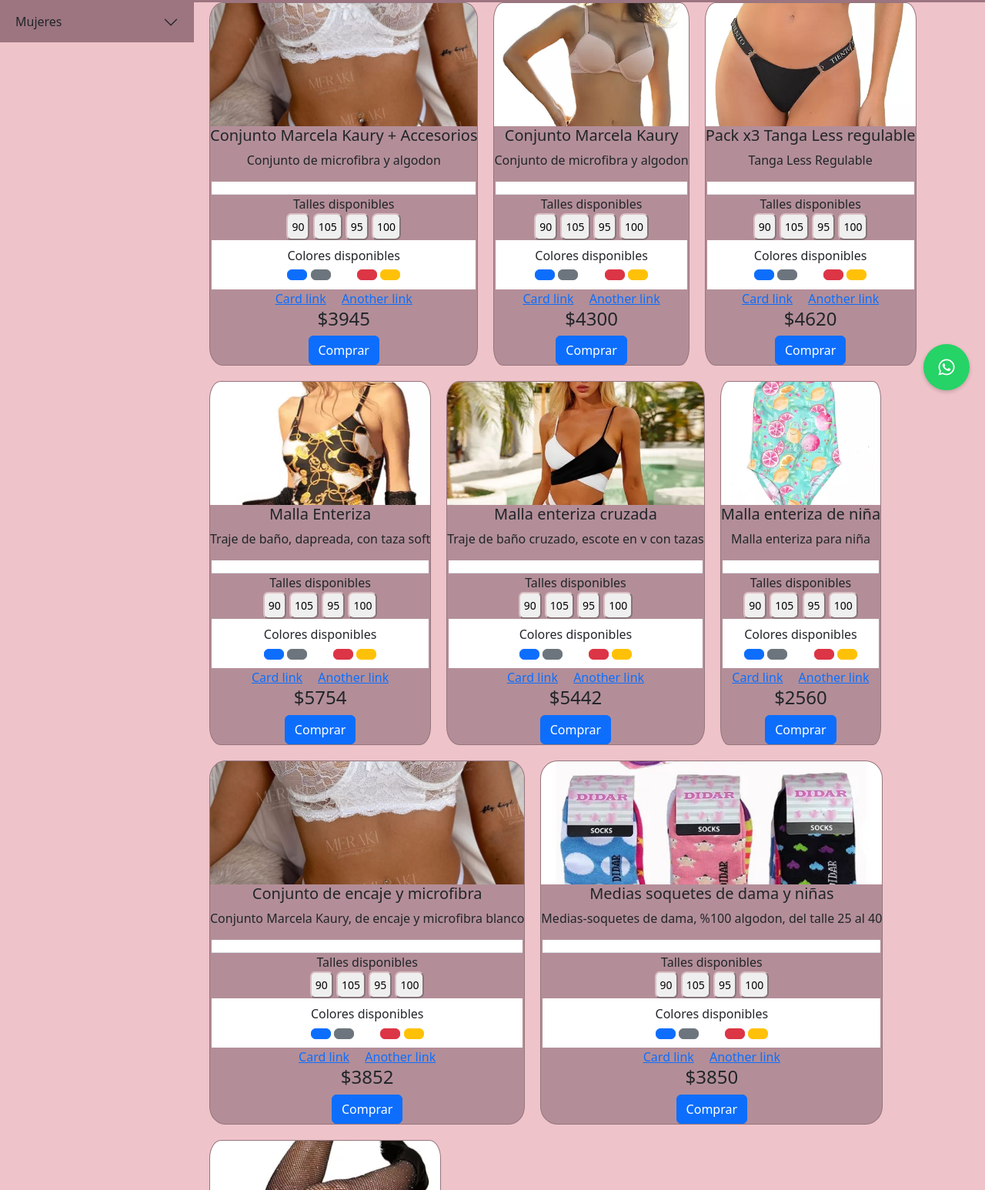
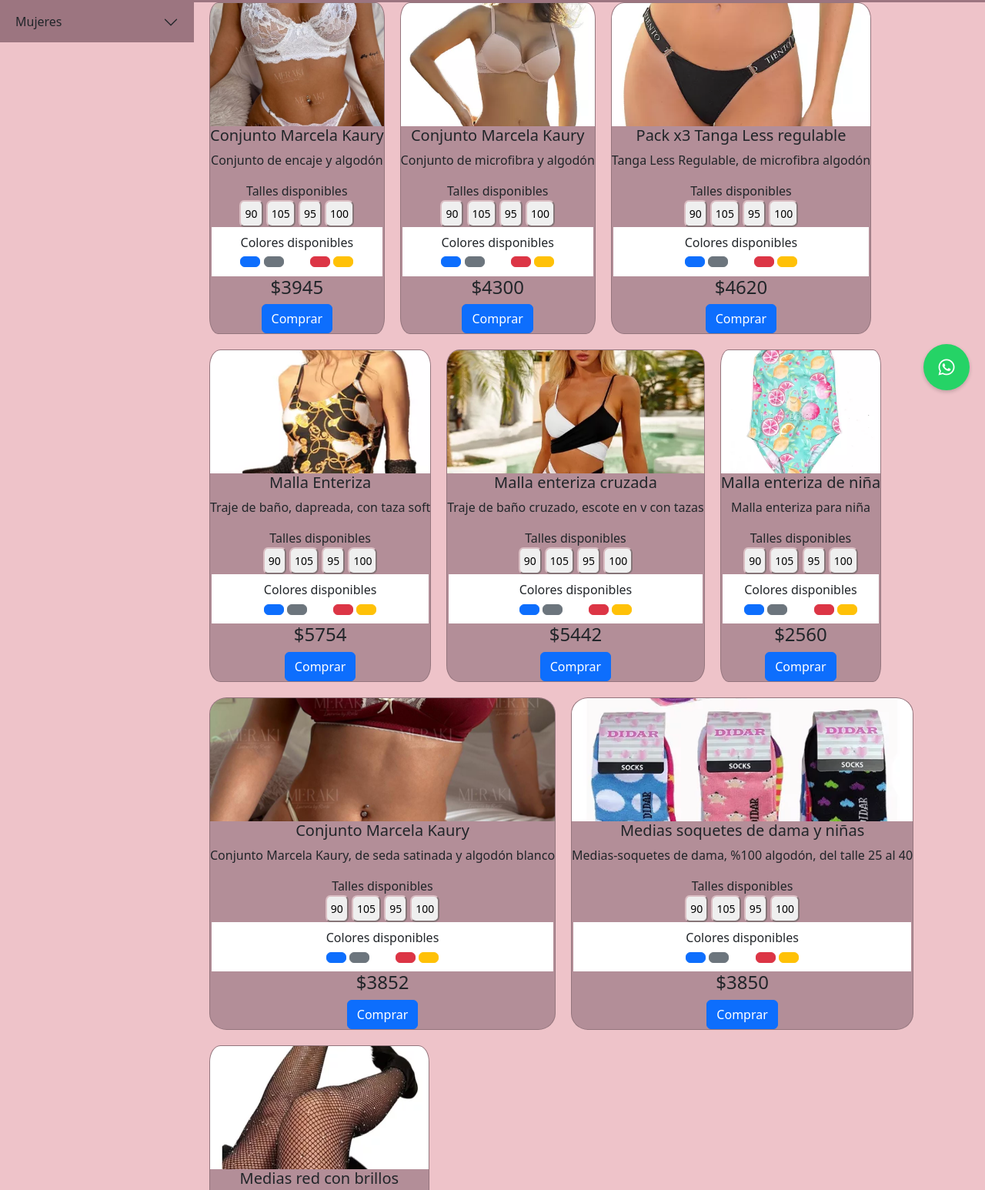
Before and after one commit to sofiazeballos22/58150-Ana-Sofia-Zeballos-JS, a website: page secciones/catalogosyprecios.html in a window 1280 px wide. Shown: the part 273-1819 px from the top of the page at 77% size. Drawn offline with nearby package versions, Linux system fonts and the light colour scheme; some packages are replaced by stand-ins of ours; a script that the page names is missing.

Commit message:
arreglo de lógica

```diff
--- a/data/productos/productos.json
+++ b/data/productos/productos.json
@@ -1,9 +1,9 @@
 [
     {
      "idProducto": 1,
-     "nombreProducto": "Conjunto Marcela Kaury + Accesorios",
+     "nombreProducto": "Conjunto Marcela Kaury",
      "marcaProducto": "Marcela Kaury", "categoria": "Conjuntos",
-     "descripcionProducto": "Conjunto de microfibra y algodon ",
+     "descripcionProducto": "Conjunto de encaje y algodón",
      "precio": 3945,
      "img": "conjunto-blanco-encaje.jpg"
     },
@@ -11,14 +11,14 @@
      "idProducto": 2,
      "nombreProducto": "Conjunto Marcela Kaury",
      "marcaProducto": "Marcela Kaury", "categoria": "Conjuntos",
-     "descripcionProducto": "Conjunto de microfibra y algodon",
+     "descripcionProducto": "Conjunto de microfibra y algodón",
      "precio": 4300, "img": "Conjunto-colorRosa.webp"
     },
     { "idProducto": 3,
      "nombreProducto": "Pack x3 Tanga Less regulable",
      "marcaProducto": "Tiento",
      "categoria": "packs de bombachas",
-     "descripcionProducto": "Tanga Less Regulable ",
+     "descripcionProducto": "Tanga Less Regulable, de microfibra algodón",
      "precio": 4620, "img": "packs-de-less.webp"
      },
 
@@ -47,23 +47,23 @@
      "img": "malla-enteriza-niña.webp"
     },
     { "idProducto": 7,
-     "nombreProducto": "Conjunto de encaje y microfibra",
+     "nombreProducto": "Conjunto Marcela Kaury",
      "marcaProducto": "Marcela Kaury",
      "categoria": "Conjuntos",
-     "descripcionProducto": "Conjunto Marcela Kaury, de encaje y microfibra blanco",
+     "descripcionProducto": "Conjunto Marcela Kaury, de seda satinada y algodón blanco",
      "precio": 3852,
-     "img": "conjunto-blanco-encaje.jpg"
+     "img": "conjunto-rojo-satinado.jpg"
     },
     { "idProducto": 8,
     "nombreProducto": "Medias soquetes de dama y niñas",
     "marcaProducto": "Dip",
     "categoria": "Medias",
-    "descripcionProducto": "Medias-soquetes de dama, %100 algodon, del talle 25 al 40",
+    "descripcionProducto": "Medias-soquetes de dama, %100 algodón, del talle 25 al 40",
     "precio": 3850,
     "img": "soquetes-dama.webp"
    },
    { "idProducto": 9,
-   "nombreProducto": "Conjunto de encaje y microfibra",
+   "nombreProducto": "Medias red con brillos",
    "marcaProducto": "Kyros lenceria",
    "categoria": "Medias",
    "descripcionProducto": "Medias de seda con brillos para dama",
--- a/js/tienda.js
+++ b/js/tienda.js
@@ -38,7 +38,7 @@
                 <p class="card-text">${producto.descripcionProducto}</p>
                 <p class="card-text-2">${producto.descripcionProducto}</p>
                 <ul class="list-group list-group-flush" style="padding-left: 2px; padding-right: 2px">
-                    <li class="list-group-item"></li>
+                    <li class="list-group-item" style="display:none"></li>
                     <div class="botones-talles-mujeres-2">
                         Talles disponibles
                         <div>
@@ -69,10 +69,7 @@
                         <button type="button" class="round-button"></button>
                     </li>
                 </ul>
-                <div class="card-body">
-                    <a href="#" class="card-link">Card link</a>
-                    <a href="#" class="card-link">Another link</a>
-                </div>
+
                 <h4>$${producto.precio}</h4>
                 <button id="${producto.idProducto}" type="button" class="btn btn-primary btnComprar">Comprar</button>
             `;
```
Also changed, not shown: scss/style.scss (line endings or trailing spaces).
